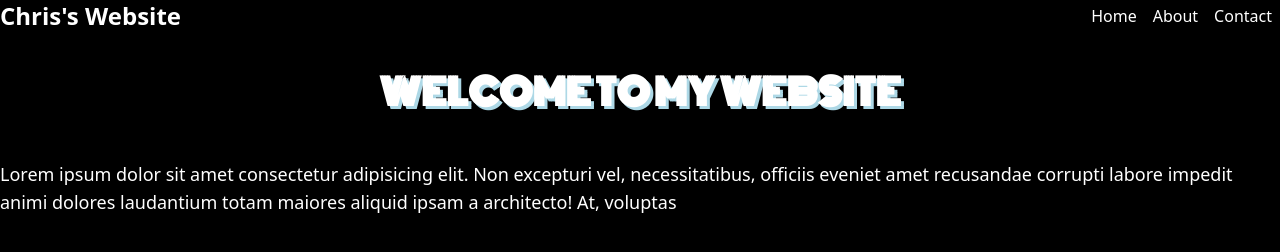
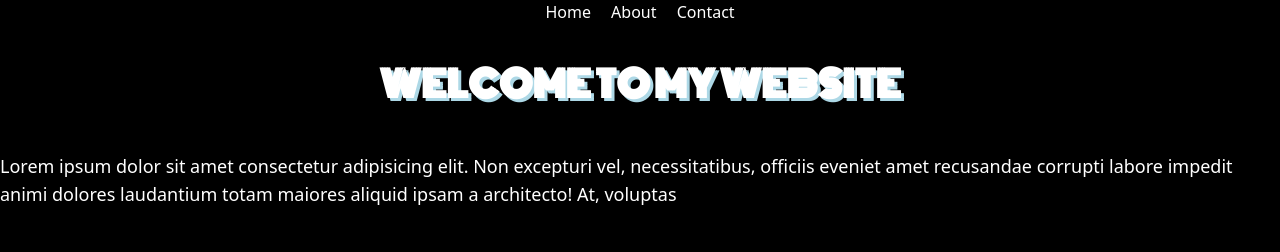
Before and after one commit to chrisanil/My-Website, a plain HTML site: page index.html in a window 1280 px wide. Drawn offline with nearby package versions, Linux system fonts and the light colour scheme.

Commit message:
Removed Chris at top right hand corner

```diff
--- a/index.html
+++ b/index.html
@@ -8,19 +8,11 @@
     <link rel="stylesheet" href="style.css">
 </head>
 <body bgcolor="black">
-    <header class="bg-black text-white">
-        <nav class="container mx-auto flex justify-between items-center">
-            <div class="flex items-center">
-                <a href="#" class="text-2xl font-bold">Chris's Website</a>
-            </div>
-            <div class="flex items-center">
-                <a href="index.html" class="text-white mx-2">Home</a>
-                <a href="about.html" class="text-white mx-2">About</a>
-                <a href="contact.html" class="text-white mx-2">Contact</a>
-            </div>
-        </nav>
-    </header>
-
+                <div class="text-center">
+ <a href="index.html" class="text-white mx-2">Home</a>
+ <a href="about.html" class="text-white mx-2">About</a>
+ <a href="contact.html" class="text-white mx-2">Contact</a>
+                </div>
     <main class="container mx-auto my-8">
         <h1 class="text-4xl font-bold  text-white title mt-10">Welcome to My Website</h1>
         <p class="text-lg text-white mt-12">Lorem ipsum dolor sit amet consectetur adipisicing elit. Non excepturi vel, necessitatibus, officiis eveniet amet recusandae corrupti labore impedit animi dolores laudantium totam maiores aliquid ipsam a architecto! At, voluptas
```
